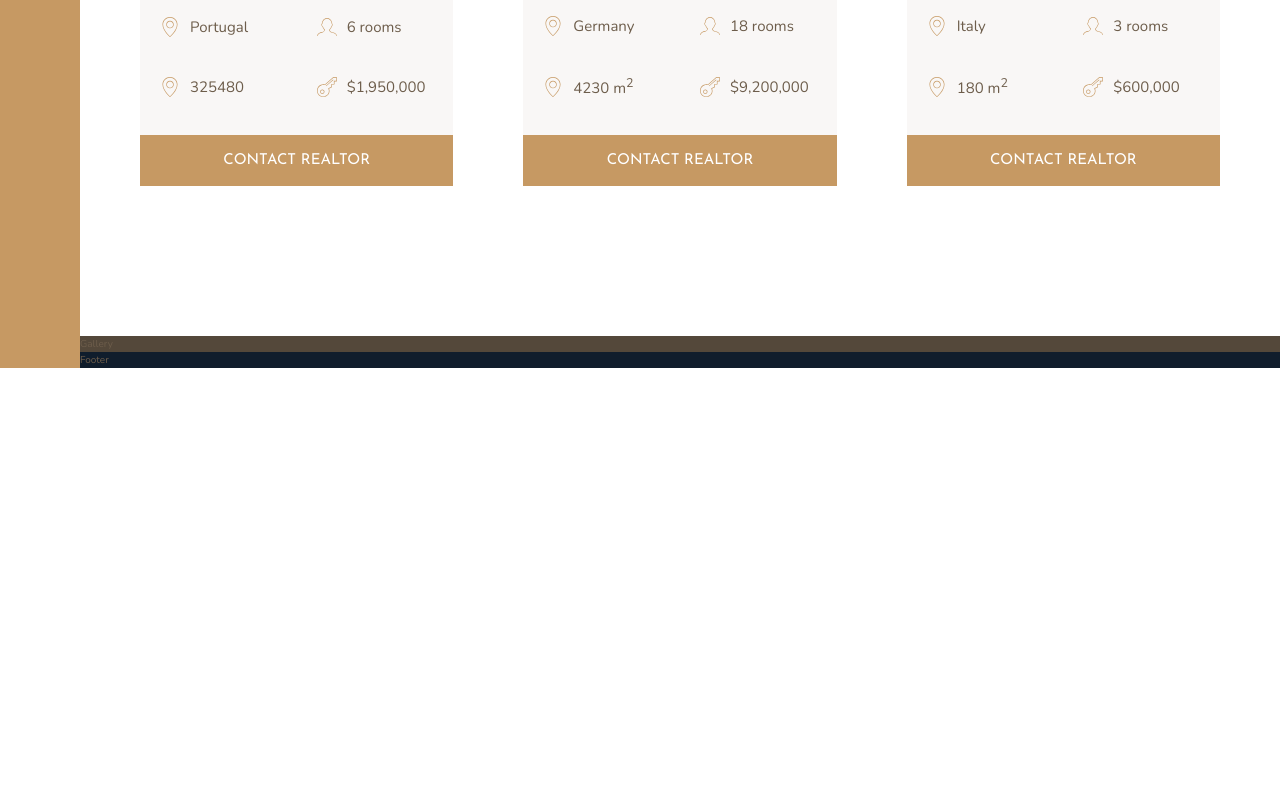
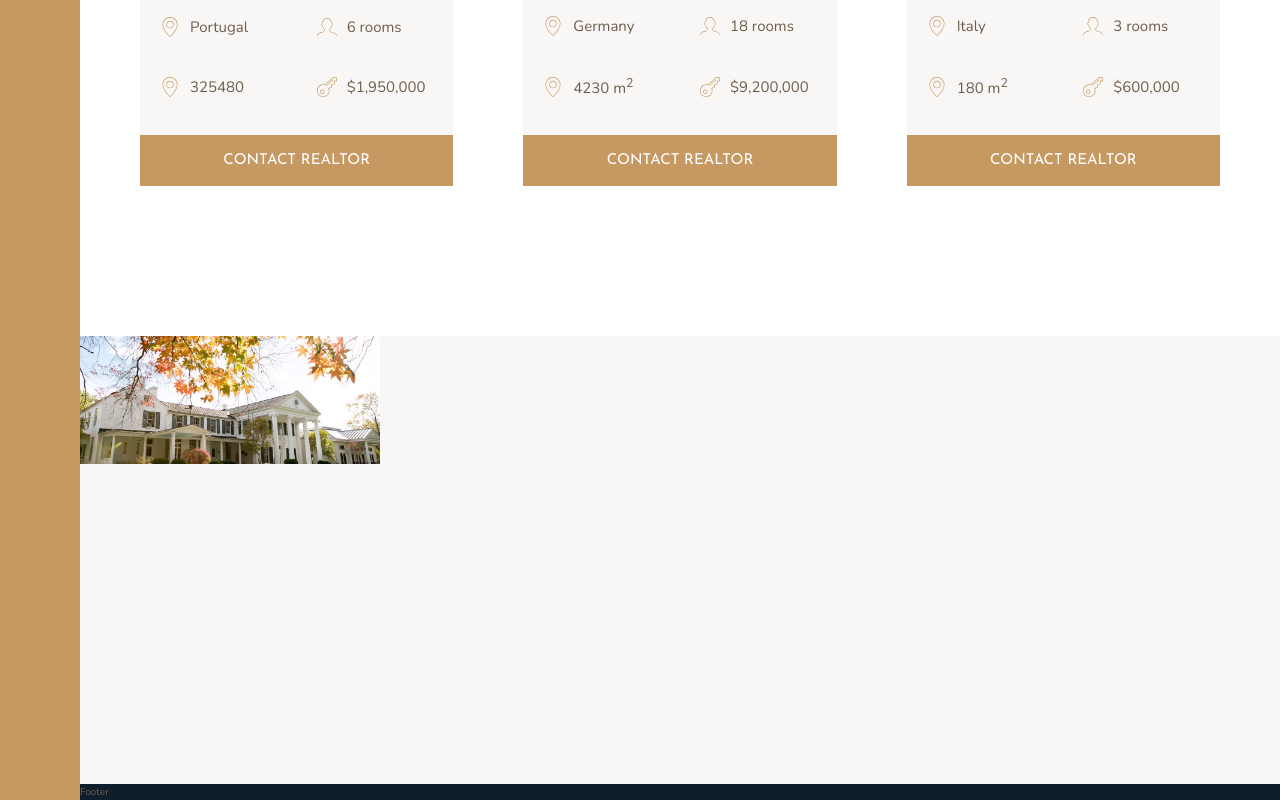
Before and after one commit to Jawid-7ce/Advanced-CSS-and-SASS-Projects, a website: page Nexter project/index.html in a window 1280 px wide. Shown: the part 2736-3536 px from the top of the page. Before the commit the page ends 3104 px from the top, so only its background shows below. Drawn offline with nearby package versions, Linux system fonts and the light colour scheme.

Commit message:
Gallery section basic grid layout and structure has been built

```diff
--- a/Nexter project/index.html
+++ b/Nexter project/index.html
@@ -267,7 +267,11 @@
       </div>
     </section>
 
-    <section class="gallery">Gallery</section>
+    <section class="gallery">
+      <figure class="gallery__item gallery__item--1">
+        <img src="img/gal-1.jpeg" alt="Gallery image 1" class="gallery__img" />
+      </figure>
+    </section>
 
     <footer class="footer">Footer</footer>
   </body>
--- a/Nexter project/sass/_gallery.scss
+++ b/Nexter project/sass/_gallery.scss
@@ -1,4 +1,22 @@
 .gallery {
-  background-color: $color-grey-dark-1;
+  background-color: $color-grey-light-1;
   grid-column: full-start / full-end;
+
+  display: grid;
+  grid-template-columns: repeat(8, 1fr);
+  grid-template-rows: repeat(7, 5vw);
+
+  &__item {
+    &--1 {
+      grid-row: 1 / span 2;
+      grid-column: 1 / span 2;
+    }
+  }
+
+  &__img {
+    width: 100%;
+    height: 100%;
+    object-fit: cover;
+    display: block;
+  }
 }
```
Also changed, not shown: Nexter project/css/style.css.
